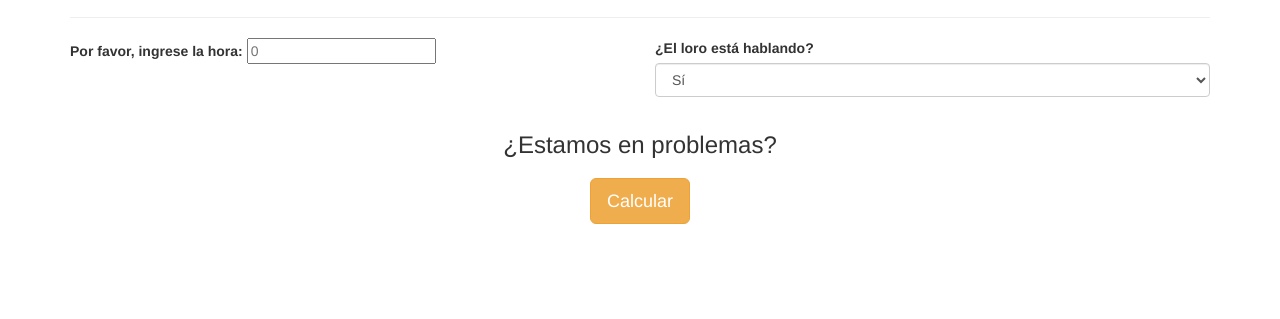
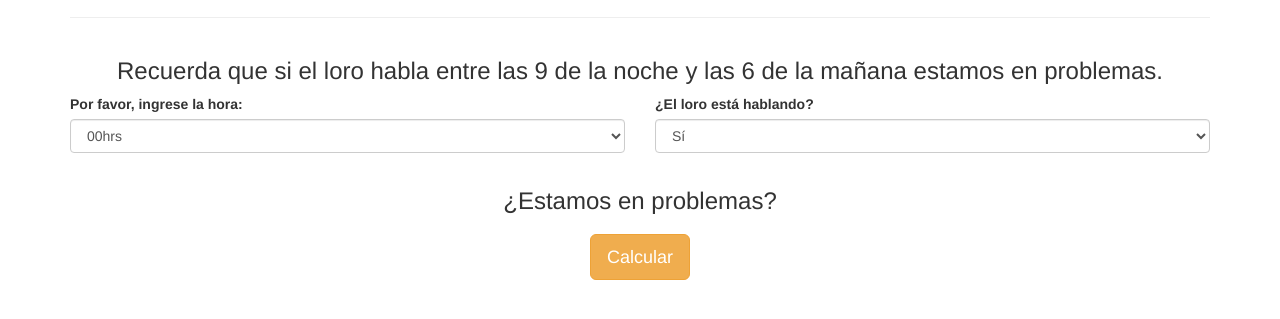
Before and after one commit to FabiAmpuero/ejercicio-9, a plain HTML site: page index.html in a window 1280 px wide. Shown: the part 63-382 px from the top of the page. Drawn offline with nearby package versions, Linux system fonts and the light colour scheme.

Commit message:
javascript terminado

```diff
--- a/index.html
+++ b/index.html
@@ -7,7 +7,7 @@
 	<link rel="stylesheet" href="https://maxcdn.bootstrapcdn.com/bootstrap/3.3.7/css/bootstrap.min.css" integrity="sha384-BVYiiSIFeK1dGmJRAkycuHAHRg32OmUcww7on3RYdg4Va+PmSTsz/K68vbdEjh4u" crossorigin="anonymous">
   <link href="https://fonts.googleapis.com/css?family=Indie+Flower|Pacifico" rel="stylesheet">
    <link rel="stylesheet" href="main.css">
-    <title>Parrot Troubl</title>
+    <title>Parrot Trouble</title>
 </head>
 <body>
     <div class="container">
@@ -18,9 +18,35 @@
             </div>
         </div>
         <div class="row">
+            <h3 class="text-center">Recuerda que si el loro habla entre las 9 de la noche y las 6 de la mañana estamos en problemas.</h3>
             <div class="col-md-6">
                 <label for="hora_actual">Por favor, ingrese la hora:</label>
-                <input type="text" id="hora_actual" placeholder="0">
+                <select class="form-control" id="hora_actual">
+                        <option value="0">00hrs</option>
+                        <option value="1">1</option>
+                        <option value="2">2am</option>
+                        <option value="3">3am</option>
+                        <option value="4">4am</option>
+                        <option value="5">5am</option>
+                        <option value="6">6am</option>
+                        <option value="7">7am</option>
+                        <option value="8">8am</option>
+                        <option value="9">9am</option>
+                        <option value="10">10am</option>
+                        <option value="11">11am</option>
+                        <option value="12">12m</option>
+                        <option value="13">1pm</option>
+                        <option value="14">2pm</option>
+                        <option value="15">3pm</option>
+                        <option value="16">4pm</option>
+                        <option value="17">5pm</option>
+                        <option value="18">6pm</option>
+                        <option value="19">7pm</option>
+                        <option value="20">8pm</option>
+                        <option value="21">9pm</option>
+                        <option value="22">10pm</option>
+                        <option value="23">11pm</option>
+                    </select>
             </div>
             <div class="col-md-6">
                 <div class="form-group">
--- a/main.js
+++ b/main.js
@@ -8,10 +8,10 @@ function evaluar(){
         habla = false;
     }
     if(horaActual < 7 || horaActual > 20){
-        if (loroHabla = true){
+        if (habla == true){
             salida.innerHTML = "si";
         }
-        else {
+        else if(habla == false){
             salida.innerHTML = "no";
         }
     }
@@ -19,3 +19,25 @@ function evaluar(){
         salida.innerHTML = "no";
     }
 }
+
+
+/* --------- otra solucion ---- */
+/*
+function evaluar(){
+    var horaActual = document.getElementById("hora_actual").value;
+    var loroHabla = document.getElementById("loro_habla").value;
+    var salida = document.getElementById("salida");
+
+    if(horaActual < 7 || horaActual > 20){
+        if (loroHabla == "1"){
+            salida.innerHTML = "si";
+        }
+        else if(loroHabla == "2"){
+            salida.innerHTML = "no";
+        }
+    }
+    else {
+        salida.innerHTML = "no";
+    }
+}
+*/
```
